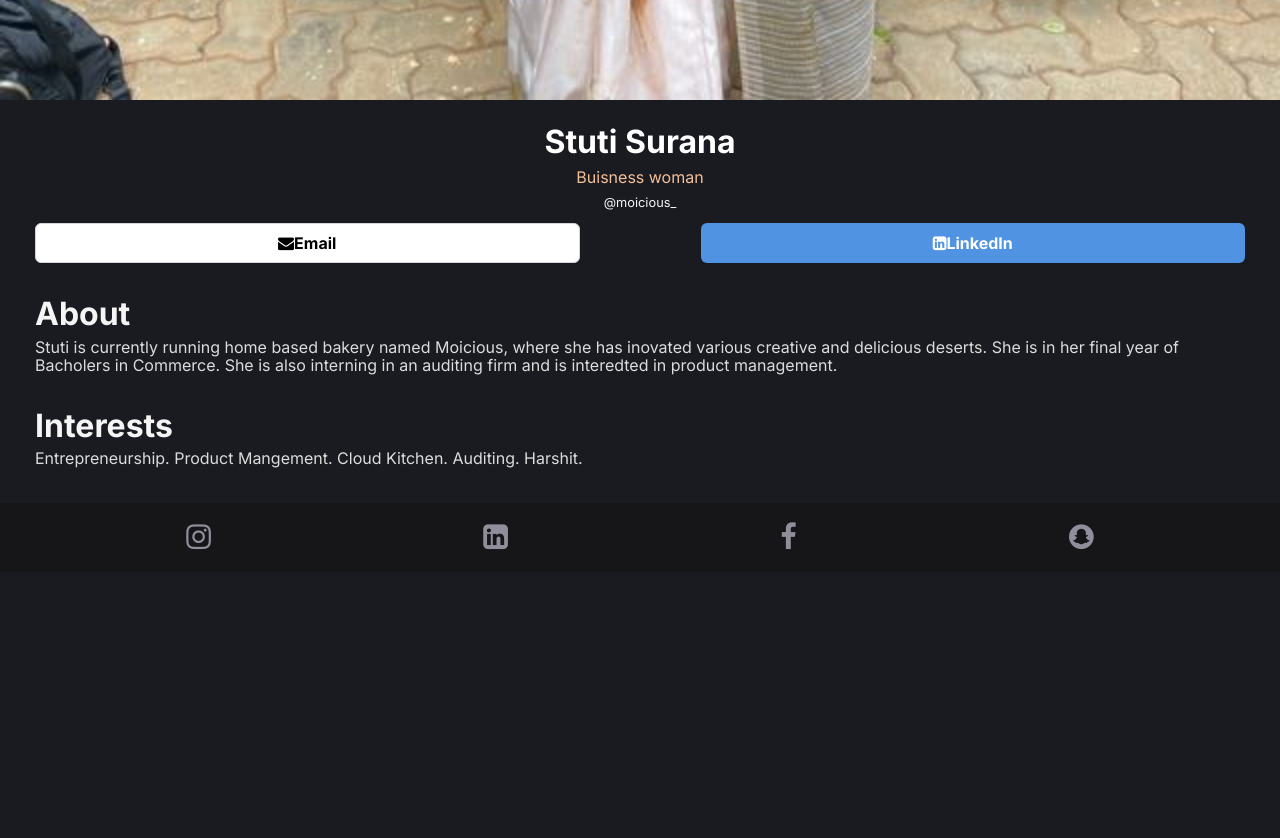
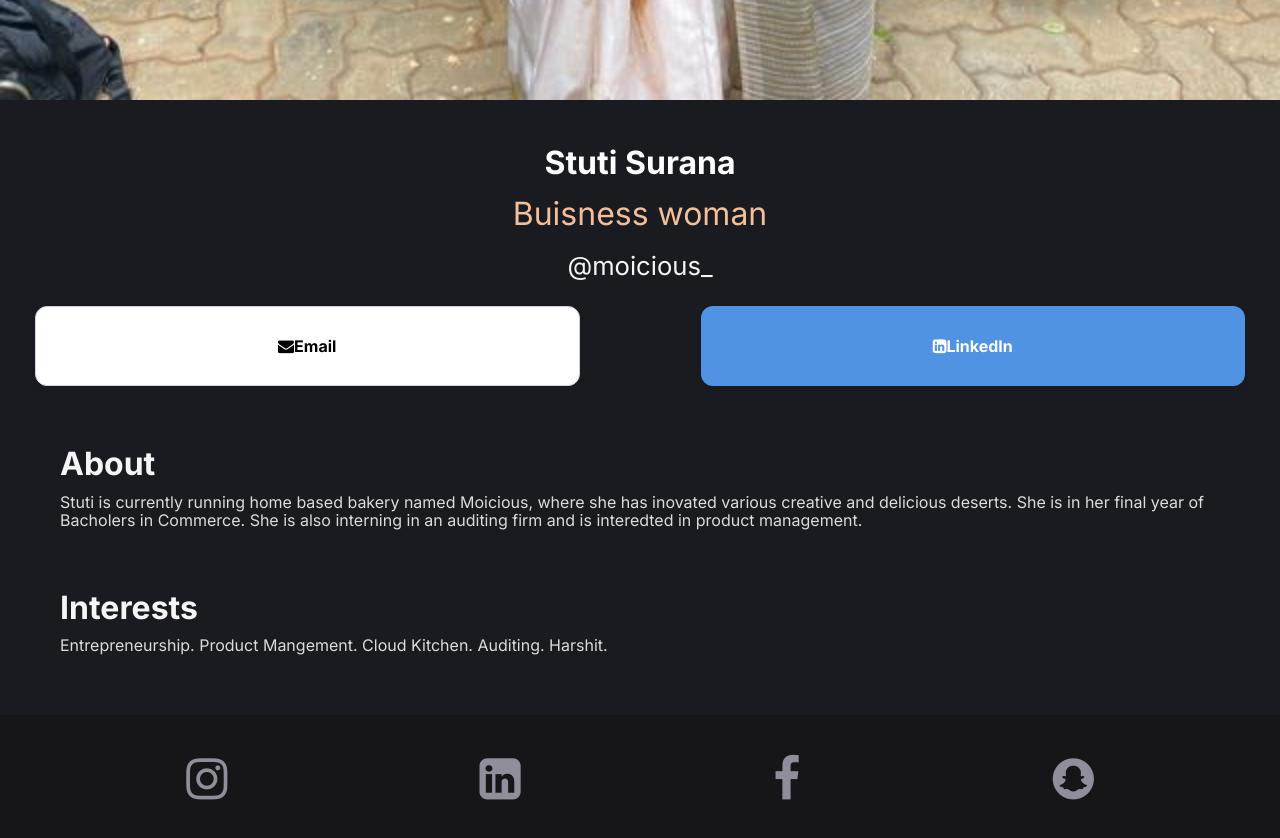
Before and after one commit to HarshitChandel2121/stutidigtialcard, a plain HTML site: page index.html in a window 1280 px wide. Shown: the part 1180-2018 px from the top of the page. Before the commit the page ends 1752 px from the top, so only its background shows below. Drawn offline with nearby package versions, Linux system fonts and the light colour scheme; a web font is replaced by a local one.

Commit message:
Update styles.css

```diff
--- a/styles.css
+++ b/styles.css
@@ -14,22 +14,22 @@
 
   .name {
     color: #FFFFFF;
-    margin-top: 21px;
-    margin-bottom: 7px;
+    margin-top: 42px;
+    margin-bottom: 14px;
   }
 
   .role {
     color: #F3BF99;
     margin: 0px;
     font-weight: 400;
-    font-size: 1rem;
+    font-size: 2rem;
   }
 
   .website {
     color: #F5F5F5;
-    margin-top: 9px;
+    margin-top: 18px;
     font-weight: 400;
-    font-size: 0.8rem;
+    font-size: 1.6rem;
   }
 
   .profile {
@@ -45,7 +45,7 @@
 
   .head-btn {
     width: 45%;
-    height: 40px;
+    height: 80px;
     font-weight: 700;
     display: flex;
     align-items: center;
@@ -54,8 +54,8 @@
 
   .linkedin-btn {
     background: #5093E2;
-    box-shadow: 0px 1px 2px rgba(0, 0, 0, 0.05);
-    border-radius: 6px;
+    box-shadow: 0px 3px 6px rgba(0, 0, 0, 0.05);
+    border-radius: 12px;
     color: #FFFFFF;
     text-decoration: none;
   }
@@ -63,20 +63,20 @@
   .email-btn {
     background: #FFFFFF;
     border: 1px solid #D1D5DB;
-    box-shadow: 0px 1px 2px rgba(0, 0, 0, 0.05);
-    border-radius: 6px;
+    box-shadow: 0px 3px 6px rgba(0, 0, 0, 0.05);
+    border-radius: 12px;
     color: black;
     text-decoration: none;
   }
 
   .main {
-    margin: 0 35px;
+    margin: 0 60px;
   }
 
   .main > h1 {
     color: #F5F5F5;
-    margin-top: 33px;
-    margin-bottom: 5px;
+    margin-top: 60px;
+    margin-bottom: 10px;
   }
 
   .main > p {
@@ -87,11 +87,11 @@
 
   .tail {
     background: #161619;
-    font-size: 1.8rem;
+    font-size: 3rem;
     display: flex;
     justify-content: space-around;
-    padding: 20px 50px;
-    margin-top: 35px;
+    padding: 40px 60px;
+    margin-top: 60px;
   }
   .tail > a {
     color: #918E9B;
```
